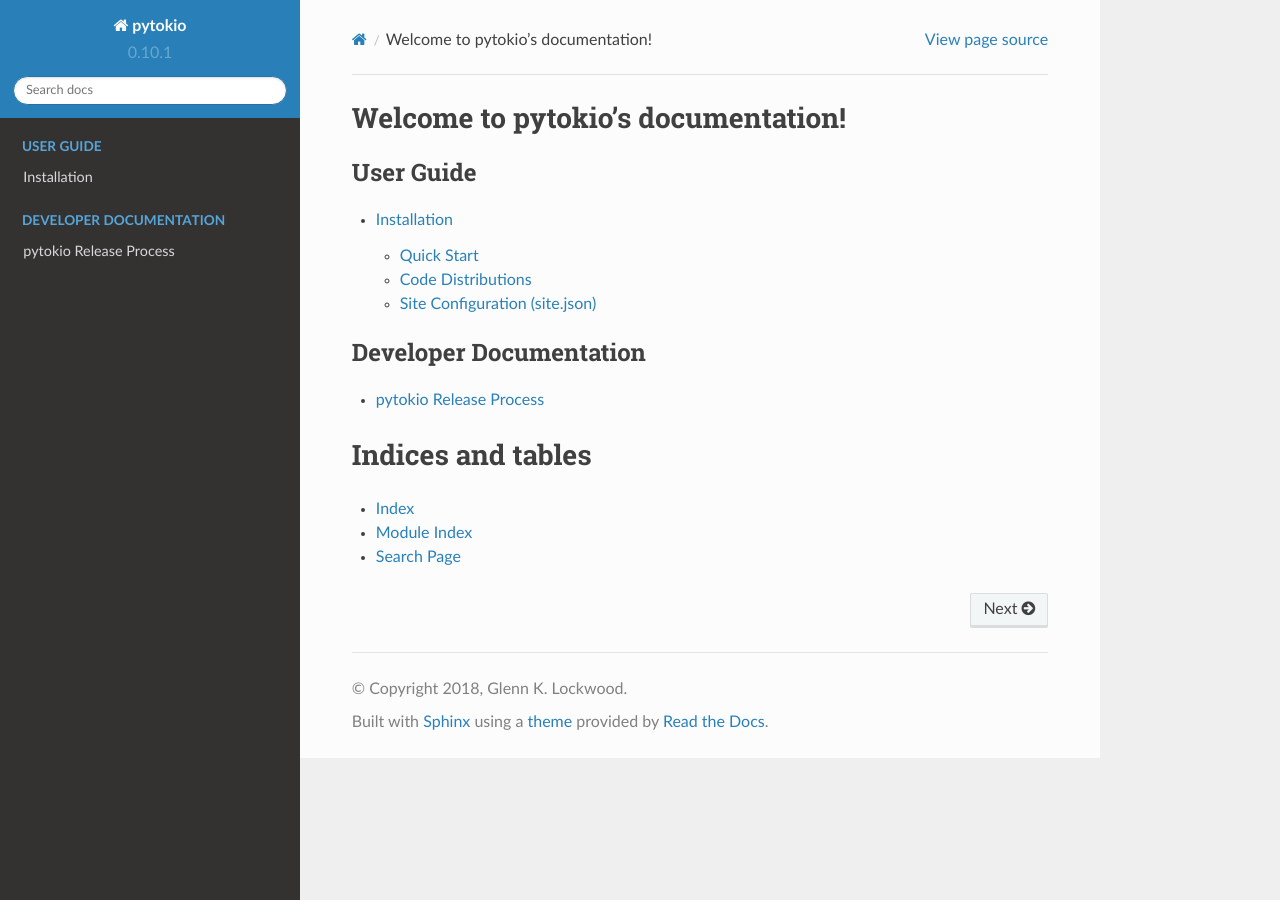
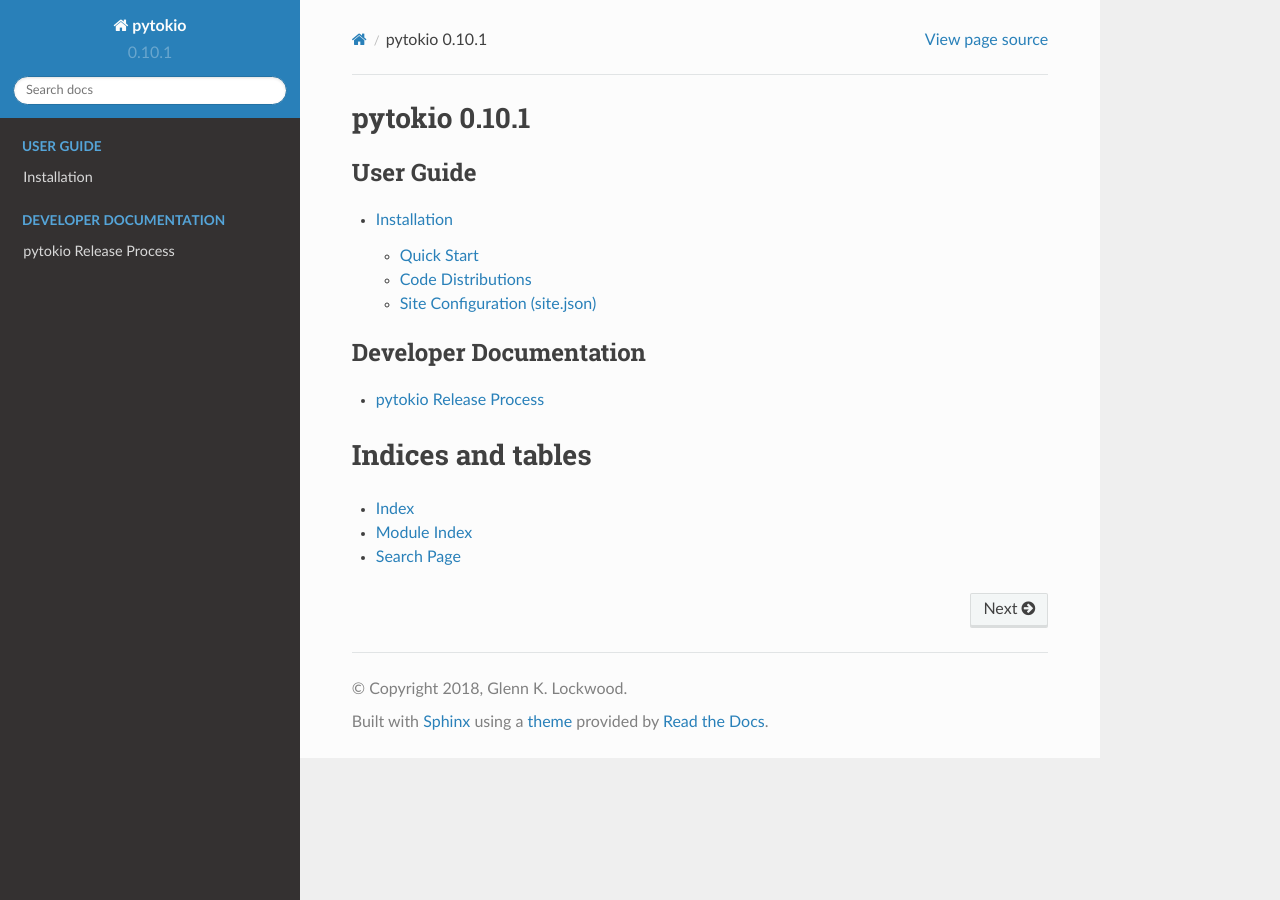
Before and after one commit to NERSC/pytokio, a Sphinx documentation site: the page built from docs/index.rst, in a window 1280 px wide. Built offline with Sphinx 7.4.7 and the Read the Docs theme 2.0.0, drawn with Linux system fonts in a browser that asks for light colours; pages that are not in the unit, such as notebooks, are missing from menus.

```diff
--- a/docs/conf.py
+++ b/docs/conf.py
@@ -242,3 +242,8 @@ def run_apidoc(_):
 
 def setup(app):
     app.connect('builder-inited', run_apidoc)
+
+# Allow inserting |version| into rst files
+rst_prolog = """
+.. |version| replace:: %s
+""" % version
--- a/docs/index.rst
+++ b/docs/index.rst
@@ -3,8 +3,8 @@
    You can adapt this file completely to your liking, but it should at least
    contain the root `toctree` directive.
 
-Welcome to pytokio's documentation!
-===================================
+pytokio |version|
+================================================================================
 
 .. toctree::
     :maxdepth: 2
```
